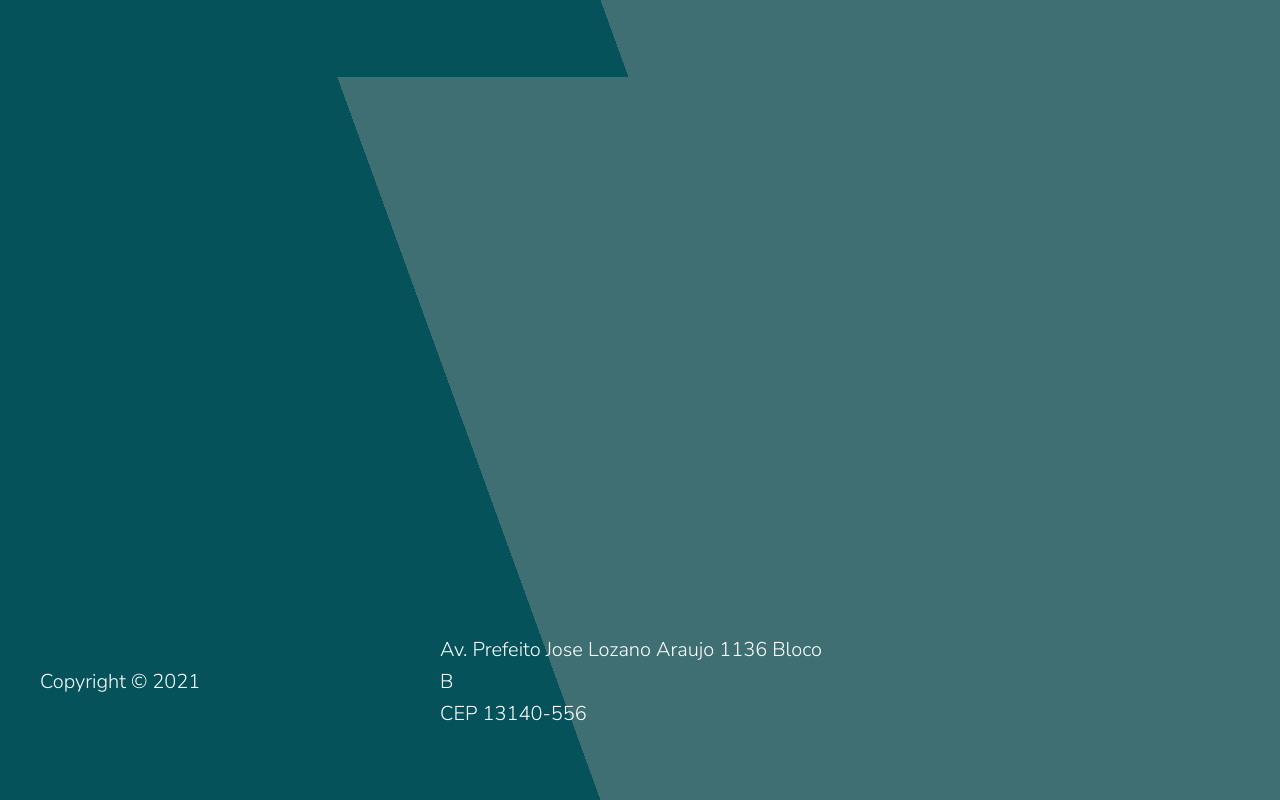
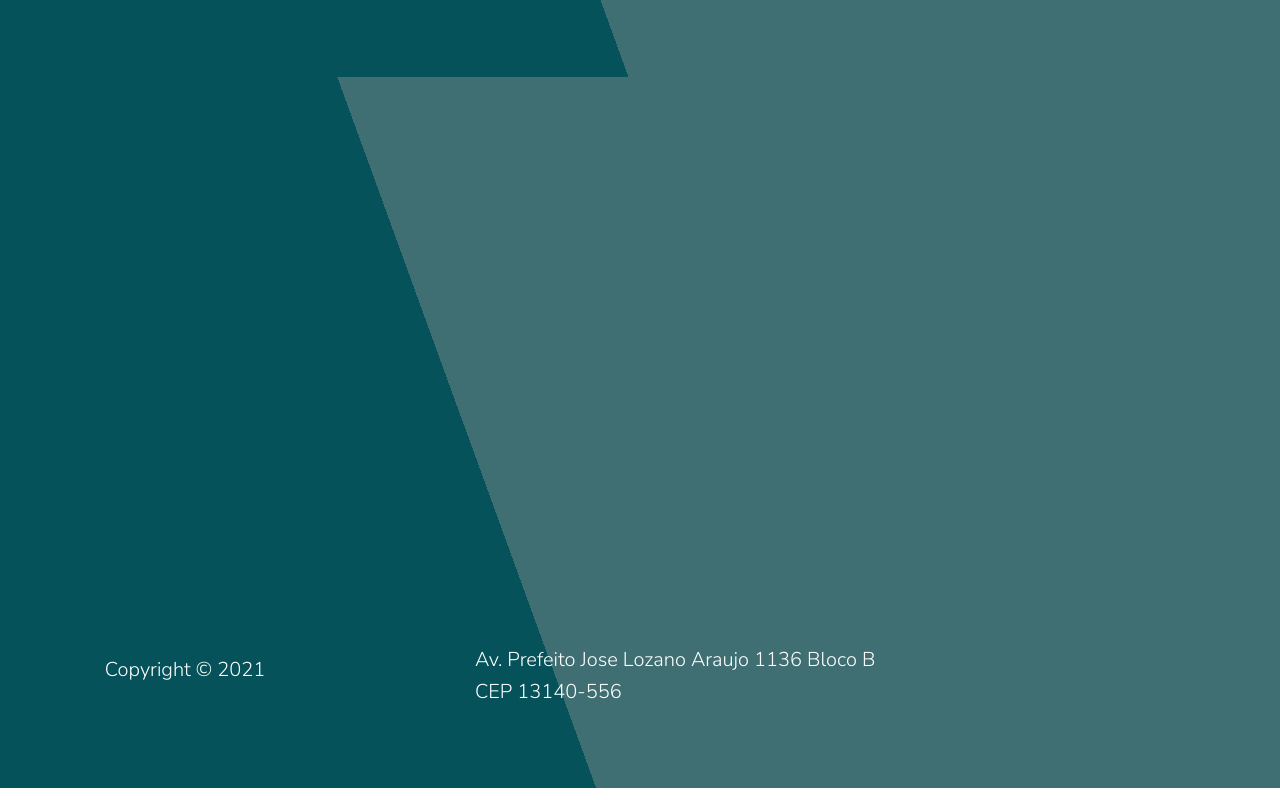
Before and after one commit to Matt-BF/uforge-next-site, a Next.js app: page / in a window 1280 px wide. Shown: the part 2323-3123 px from the top of the page. Built offline with nearby package versions, Linux system fonts and the light colour scheme; no server answers.

Commit message:
removed prices and fixed footer

```diff
--- a/components/Footer.js
+++ b/components/Footer.js
@@ -2,8 +2,7 @@ import stylesFooter from "../styles/Footer.module.css";
 
 const Footer = () => {
   return (
-    <footer className={stylesFooter.footer}>
-      <div className={`container ${stylesFooter.footerFlex} grid`}>
+    <footer className={`container ${stylesFooter.footer}`}>
       <div>
         <p>Copyright &copy; 2021</p>
       </div>
@@ -49,7 +48,6 @@ const Footer = () => {
           </li>
         </ul>
       </nav>
-      </div>
     </footer>
   );
 };
--- a/styles/Footer.module.css
+++ b/styles/Footer.module.css
@@ -1,14 +1,13 @@
 .footer {
   color: #fff;
   width: 100%;
-  padding: 20px 0;
+  padding: 30px 0;
   margin-top: 50px;
   margin-bottom: 50px;
+  display: flex;
+  justify-content: space-around;
 }
 
-.footerFlex {
-  align-items: center;
-}
 .footerLink {
   color: #fff;
 }
```
Also changed, not shown: components/SubproductCard.js (+3 -4 lines). Lines whose indentation alone changed are shown as unchanged.
